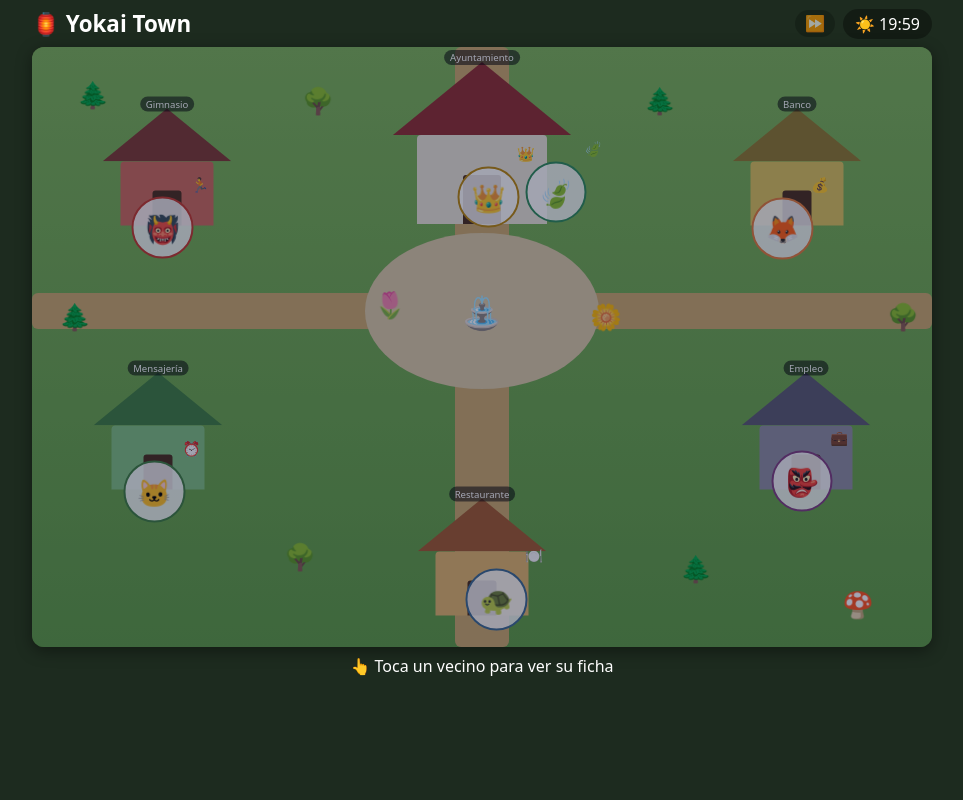
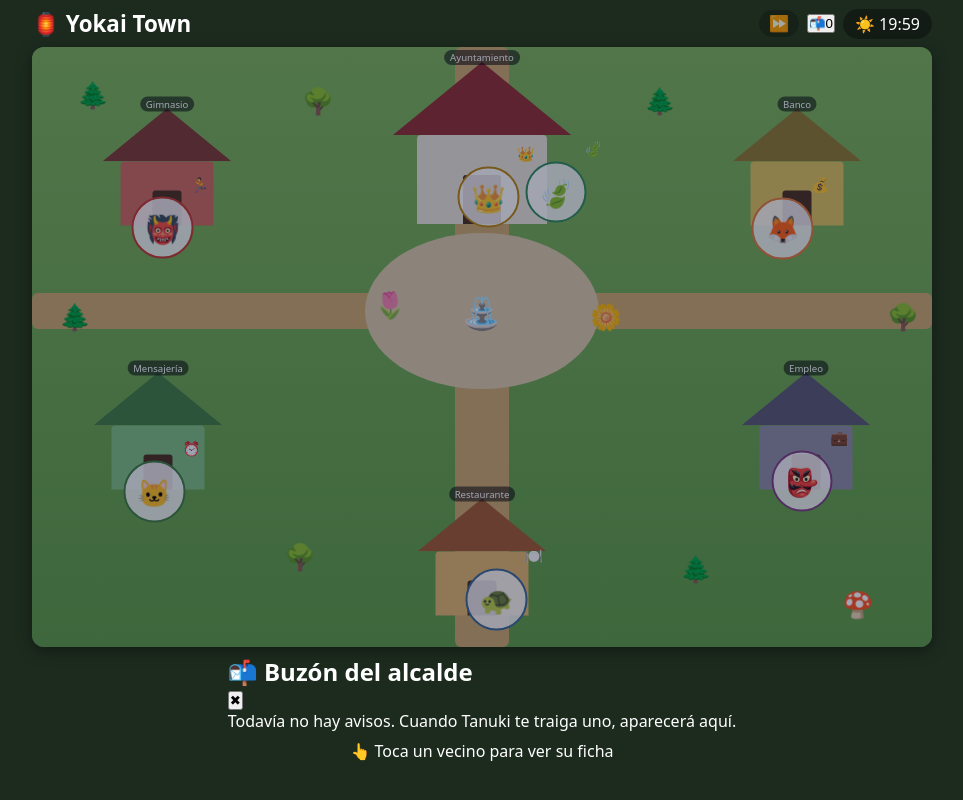
Before and after one commit to Christianarribas/yokai-town, a plain HTML site: page index.html in a window 1280 px wide. Shown: the whole page, without its empty margins (158-1121 px from the left). Drawn offline with Linux system fonts and the light colour scheme.

Commit message:
Add notification mailbox section to index.html

```diff
--- a/index.html
+++ b/index.html
@@ -17,6 +17,8 @@
     <div id="zona-reloj">
       <!-- El botón ⏩ hace correr el reloj para ver el día entero -->
       <button id="boton-avance" title="Ver el día entero rápido">⏩</button>
+      <!-- El buzón 📬: aquí se guardan los avisos que Tanuki entrega al alcalde -->
+      <button id="boton-buzon" title="Abrir el buzón de avisos">📬<span id="contador-buzon" class="oculta">0</span></button>
       <div id="reloj">
         <span id="icono-tiempo">☀️</span>
         <span id="hora">--:--</span>
@@ -52,7 +54,20 @@
     <p id="ficha-estado">Qué está haciendo</p>
   </aside>
 
-  <!-- 5. Pista para el jugador -->
+  <!-- ============================================
+       5. BUZÓN DE AVISOS
+       La lista de avisos recibidos (los no leídos llevan un punto)
+       ============================================ -->
+  <section id="buzon" class="oculta">
+    <div id="buzon-cabecera">
+      <h2>📬 Buzón del alcalde</h2>
+      <button id="cerrar-buzon" aria-label="Cerrar">✖</button>
+    </div>
+    <p id="buzon-vacio">Todavía no hay avisos. Cuando Tanuki te traiga uno, aparecerá aquí.</p>
+    <ul id="buzon-lista"></ul>
+  </section>
+
+  <!-- 6. Pista para el jugador -->
   <p id="ayuda">👆 Toca un vecino para ver su ficha</p>
 
   <script src="app.js"></script>
```
